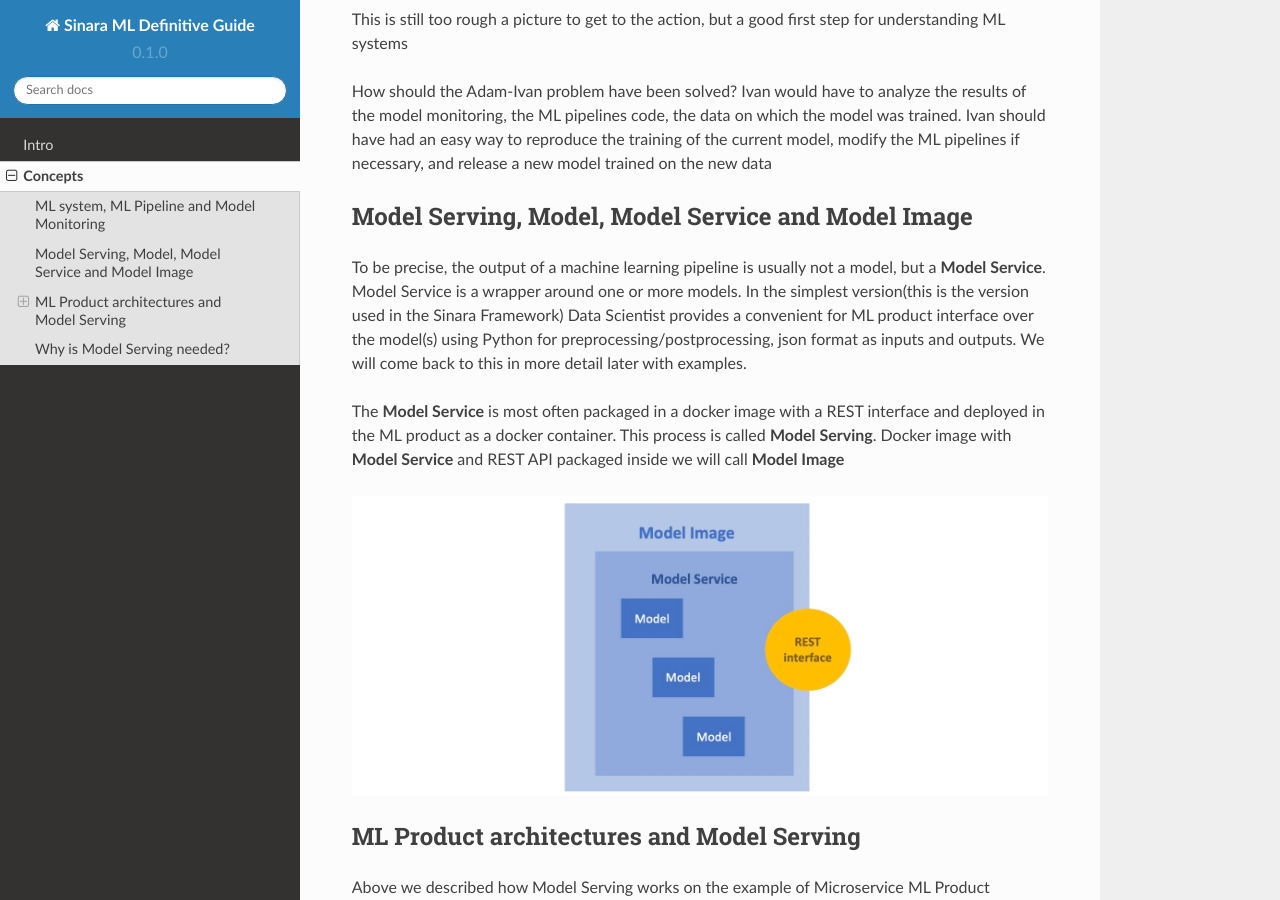
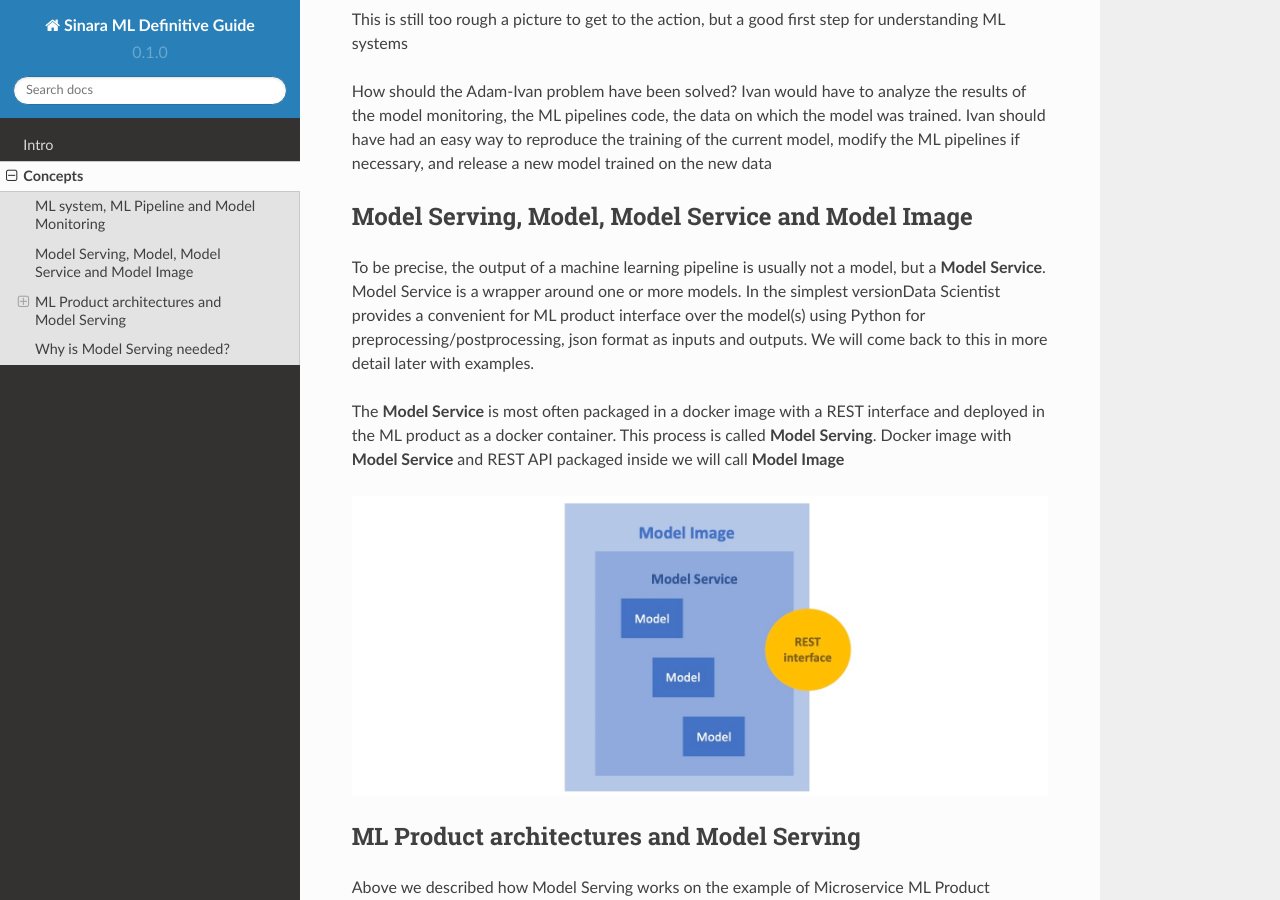
Before and after one commit to 4-DS/SinaraML-Def-Guide, a Sphinx documentation site: the page built from docs/source/concepts.rst, in a window 1280 px wide and 900 px high, scrolled down 1481 px. Built offline with Sphinx 7.4.7 and the Read the Docs theme 2.0.0, drawn with Linux system fonts in a browser that asks for light colours.

Commit message:
Update concepts.rst

```diff
--- a/docs/source/concepts.rst
+++ b/docs/source/concepts.rst
@@ -28,7 +28,7 @@ How should the Adam-Ivan problem have been solved? Ivan would have to analyze th
 Model Serving, Model, Model Service and Model Image
 ************************************
 
-To be precise, the output of a machine learning pipeline is usually not a model, but a **Model Service**. Model Service is a wrapper around one or more models. In the simplest version(this is the version used in the Sinara Framework) Data Scientist provides a convenient for ML product interface over the model(s) using Python for preprocessing/postprocessing, json format as inputs and outputs. We will come back to this in more detail later with examples.
+To be precise, the output of a machine learning pipeline is usually not a model, but a **Model Service**. Model Service is a wrapper around one or more models. In the simplest versionData Scientist provides a convenient for ML product interface over the model(s) using Python for preprocessing/postprocessing, json format as inputs and outputs. We will come back to this in more detail later with examples.
 
 The **Model Service** is most often packaged in a docker image with a REST interface and deployed in the ML product as a docker container. This process is called **Model Serving**. Docker image with **Model Service** and REST API packaged inside we will call **Model Image**
 
```
